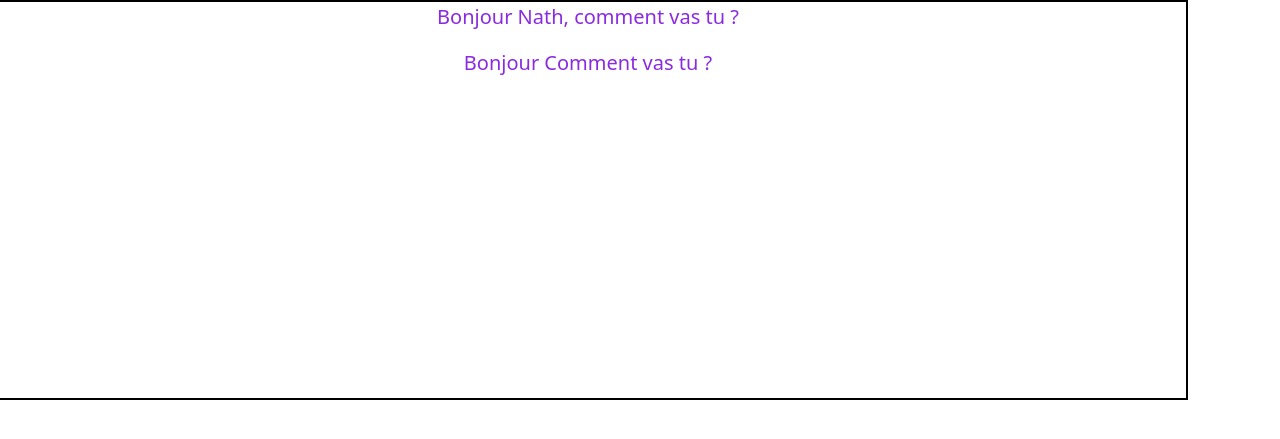
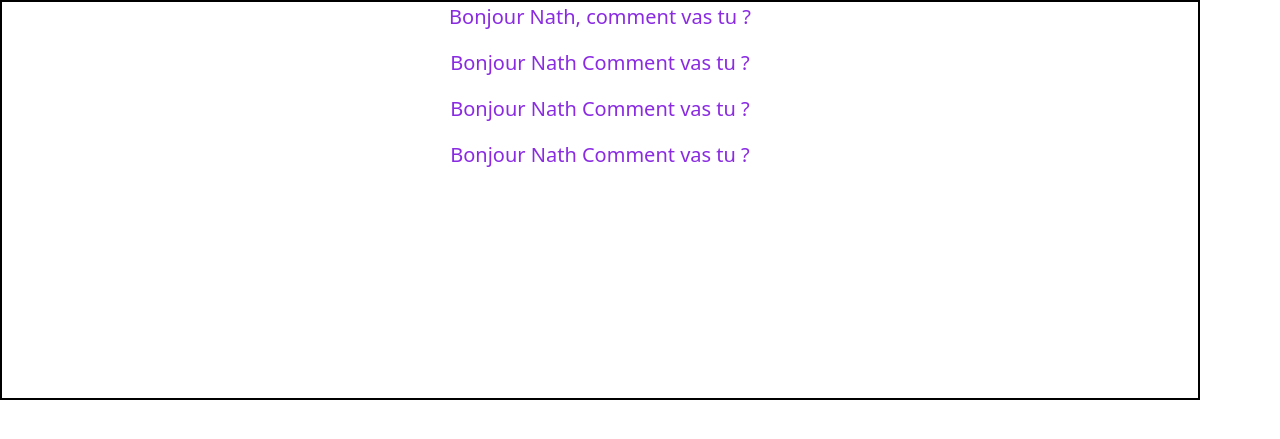
Before and after one commit to NathSourire/lesvariables, a PHP site: page / in a window 1280 px wide. Shown: the part 148-587 px from the top of the page. Run offline with PHP 8.4, Linux system fonts and the light colour scheme.

Commit message:
two version

```diff
--- a/exo1/index.php
+++ b/exo1/index.php
@@ -22,7 +22,7 @@ $name = 'Nathalie';
             <p>Créer une variable name et l'initialiser avec la valeur de votre choix. Afficher son contenu.</p>
         </div>
     </header>
-    <main class="container- fluid">
+    <main class="container-fluid">
         <div class="row">
             <div class="results position-absolute top-50 start-50 translate-middle ">
                 <p>
--- a/exo5/index.php
+++ b/exo5/index.php
@@ -22,7 +22,7 @@ $value = (int) null;
 Donner une valeur à cette variable et l'afficher.</p>
         </div>
     </header>
-    <main class="container- fluid" >
+    <main class="container-fluid" >
         <div class="row results" >
         <div class=" col-12 ">
             <?php
--- a/exo6/index.php
+++ b/exo6/index.php
@@ -23,13 +23,13 @@ $name = 'Nath';
 
         </div>
     </header>
-    <main class="container- fluid">
+    <main class="container-fluid">
         <div class="row results">
             <div class=" col-12 ">
                 <p><?php echo 'Bonjour '.$name.', comment vas tu ?';?></p>
-                <p>Bonjour <?php $name; ?> Comment vas tu ?</p>
-                <p><?php 'Bonjour '.$name.' Comment vas tu ?'; ?></p>
-                <p><?php "Bonjour $name Comment vas tu ?"; ?></p>
+                <p>Bonjour <?= $name; ?> Comment vas tu ?</p>
+                <p><?= 'Bonjour '.$name.' Comment vas tu ?'; ?></p>
+                <p><?= "Bonjour $name Comment vas tu ?"; ?></p>
             </div>
         </div>
     </main>
```
